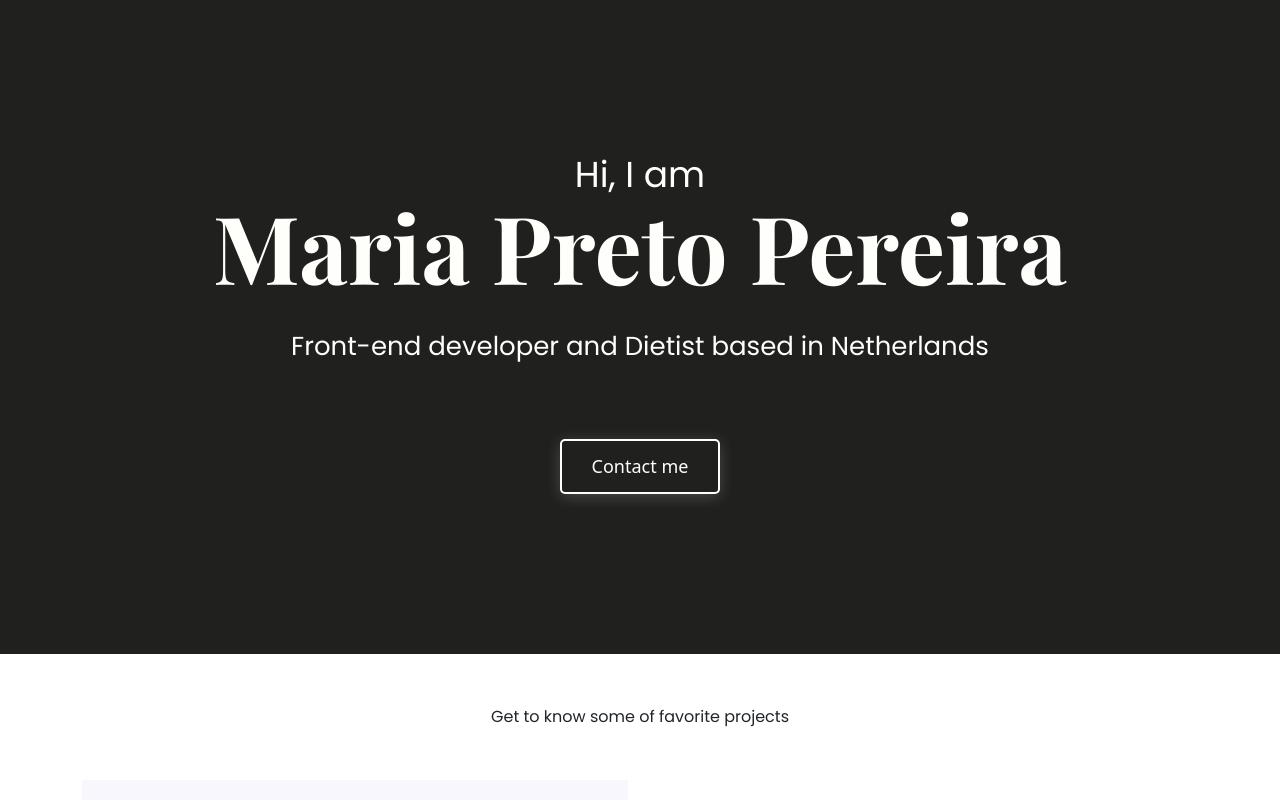
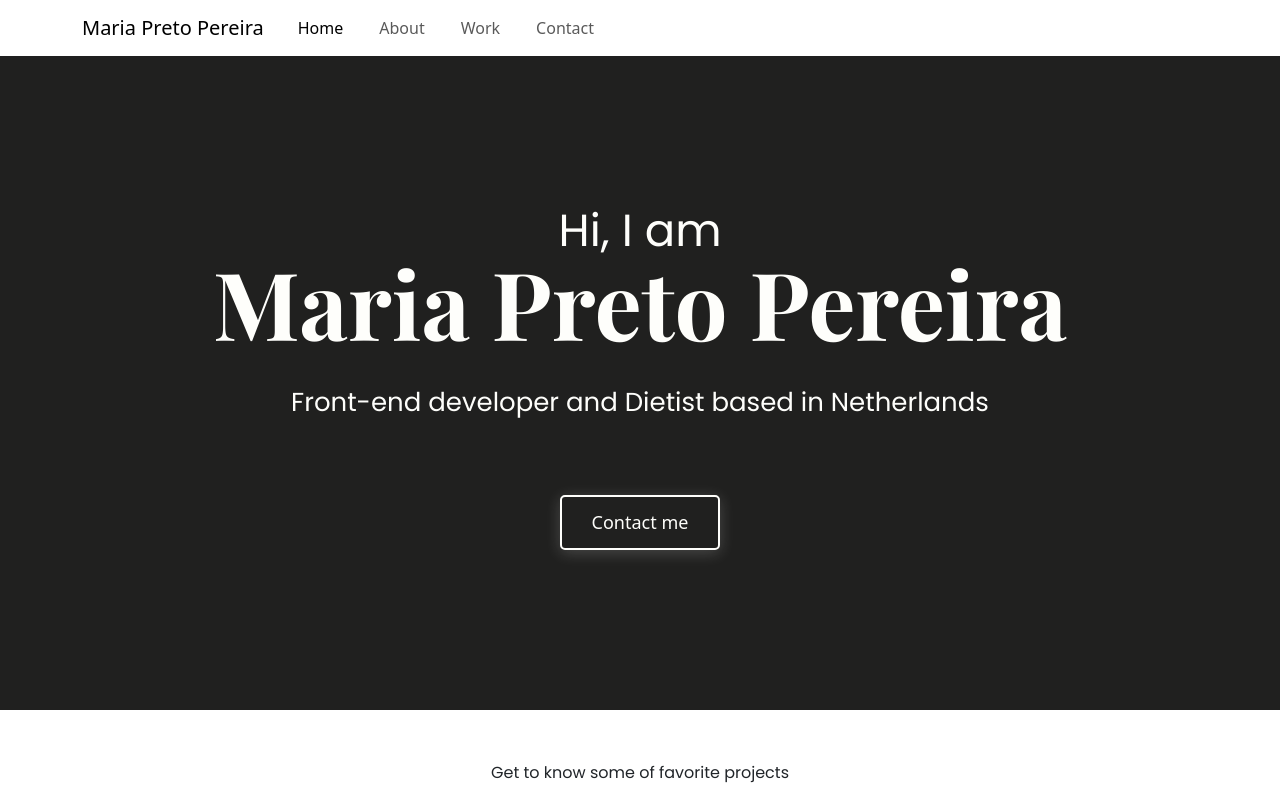
Before and after one commit to Mpp216/my-portefolio-project-MPP, a plain HTML site: page index.html in a window 1280 px wide. Shown: the top 800 px of the page. Drawn offline with nearby package versions, Linux system fonts and the light colour scheme; a web font is replaced by a local one.

Commit message:
Add nav bar to the pages

```diff
--- a/index.html
+++ b/index.html
@@ -28,6 +28,38 @@
     <title>Maria Preto Pereira</title>
   </head>
   <body>
+    <nav class="navbar navbar-expand-lg navbar-light bg-white">
+      <div class="container">
+        <a class="navbar-brand" href="/">Maria Preto Pereira</a>
+        <button
+          class="navbar-toggler"
+          type="button"
+          data-bs-toggle="collapse"
+          data-bs-target="#navbarNav"
+          aria-controls="navbarNav"
+          aria-expanded="false"
+          aria-label="Toggle navigation"
+        >
+          <span class="navbar-toggler-icon"></span>
+        </button>
+        <div class="collapse navbar-collapse" id="navbarNav">
+          <ul class="navbar-nav">
+            <li class="nav-item">
+              <a class="nav-link active" aria-current="page" href="/">Home</a>
+            </li>
+            <li class="nav-item">
+              <a class="nav-link" href="/about.html">About</a>
+            </li>
+            <li class="nav-item">
+              <a class="nav-link" href="/work.html">Work</a>
+            </li>
+            <li class="nav-item">
+              <a class="nav-link" href="/contact.html">Contact</a>
+            </li>
+          </ul>
+        </div>
+      </div>
+    </nav>
     <div class="hero">
       <p>Hi, I am</p>
       <h1>Maria Preto Pereira</h1>
--- a/src/styles.css
+++ b/src/styles.css
@@ -17,6 +17,11 @@ h3,
 h4 {
   font-family: var(--heading-font-family);
   font-weight: bold;
+}
+
+.nav-item {
+  padding: 0 10px;
+  line-height: 1.5;
 }
 
 h1 {
@@ -44,7 +49,7 @@ p {
 }
 
 .hero p {
-  font-size: 36px;
+  font-size: 45px;
   margin: 0;
   color: #fefefb;
 }
```
Also changed, not shown: about.html (+32 -0 lines), contact.html (+32 -0 lines), work.html (+32 -0 lines).
